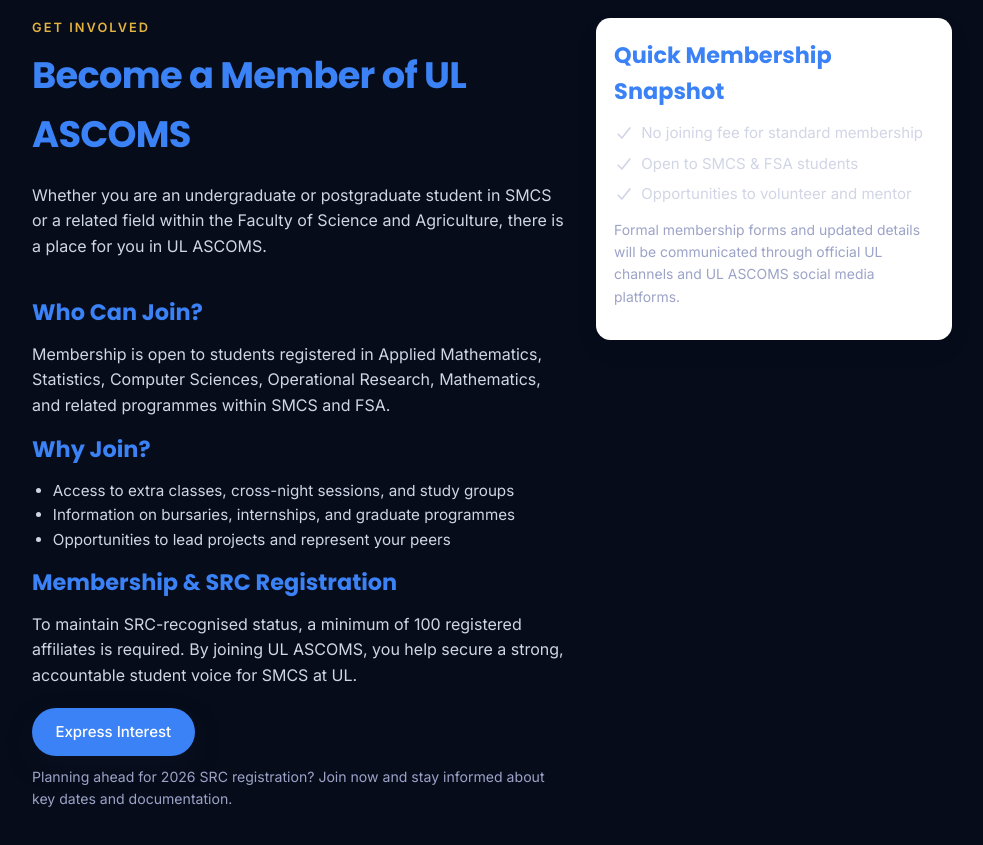
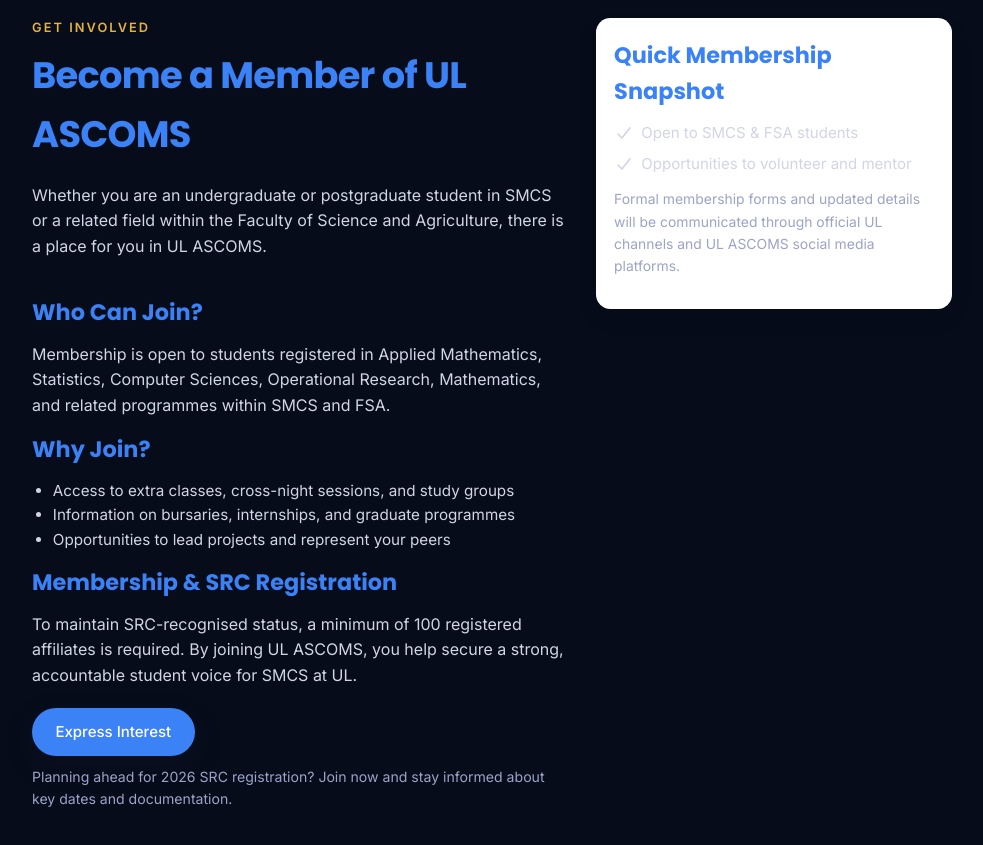
Before and after one commit to Sylvester016/Sylvester016.github.io, a plain HTML site: page ULASCOMS_WEBSIRE/index.html in a window 1280 px wide. Shown: the part 5920-6765 px from the top of the page, without its empty margins (148-1131 px from the left). Drawn offline with Linux system fonts and the light colour scheme.

Commit message:
update links

```diff
--- a/ULASCOMS_WEBSIRE/index.html
+++ b/ULASCOMS_WEBSIRE/index.html
@@ -493,7 +493,6 @@
           <div class="aside-card">
             <h3>Quick Membership Snapshot</h3>
             <ul class="aside-list">
-              <li><svg class="icon" aria-hidden="true"><use href="#check" xlink:href="#check"></use></svg> No joining fee for standard membership</li>
                             <li><svg class="icon" aria-hidden="true"><use href="#check" xlink:href="#check"></use></svg> Open to SMCS & FSA students</li>
                             <li><svg class="icon" aria-hidden="true"><use href="#check" xlink:href="#check"></use></svg> Opportunities to volunteer and mentor</li>
             </ul>
```
